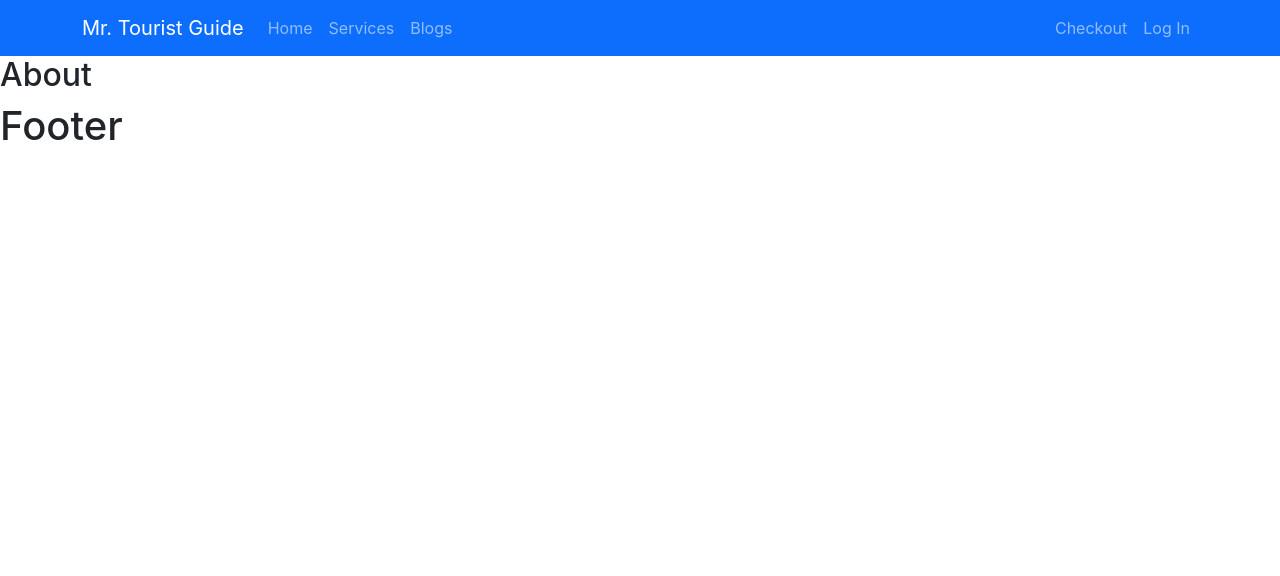
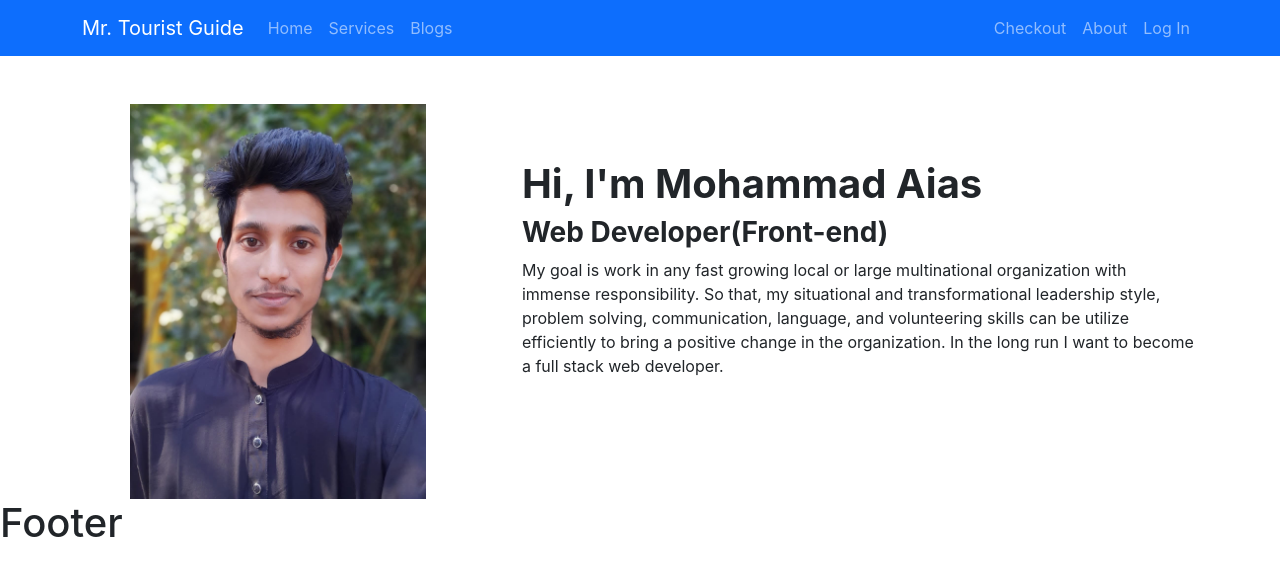
Before and after one commit to mdaias/independent-service-provider, a React (Create React App) app: page /about in a window 1280 px wide. Shown: the top 576 px of the page. Built offline with nearby package versions, Linux system fonts and the light colour scheme; no server answers.

Commit message:
about added

```diff
--- a/src/components/About/About.js
+++ b/src/components/About/About.js
@@ -1,9 +1,19 @@
 import React from 'react';
+import myPic from '../../images/myPic.jpg'
 
 const About = () => {
     return (
-        <div>
-            <h2>About</h2>
+        <div className='container'>
+            <div className="d-flex justify-content-center align-items-center">
+                <div className='mx-5 mt-5'>
+                    <img className='w-100' src={myPic} alt="" />
+                </div>
+                <div className='ms-5'>
+                    <h1 className='fw-bold'>Hi, I'm Mohammad Aias</h1>
+                    <h3 className='fw-bold'>Web Developer(Front-end)</h3>
+                    <p>My goal is work in any fast growing local or large multinational organization with immense responsibility. So that, my situational and transformational leadership style, problem solving, communication, language, and volunteering skills can be utilize efficiently to bring a positive change in the organization. In the long run I want to become a full stack web developer.</p>
+                </div>
+            </div>
         </div>
     );
 };
--- a/src/components/Checkout/Checkout.js
+++ b/src/components/Checkout/Checkout.js
@@ -4,6 +4,7 @@ const Checkout = () => {
     return (
         <div>
             <h1>its secret page</h1>
+
         </div>
     );
 };
--- a/src/components/Header/Header.js
+++ b/src/components/Header/Header.js
@@ -27,6 +27,9 @@ const Header = () => {
                             <Nav.Link as={Link} to="/checkout">
                                 Checkout
                             </Nav.Link>
+                            <Nav.Link as={Link} to="/about">
+                                About
+                            </Nav.Link>
                             {
                                 user ?
                                     <Nav.Link onClick={handleLogOut}>
```
Also changed, not shown: src/images/myPic.jpg (added).
